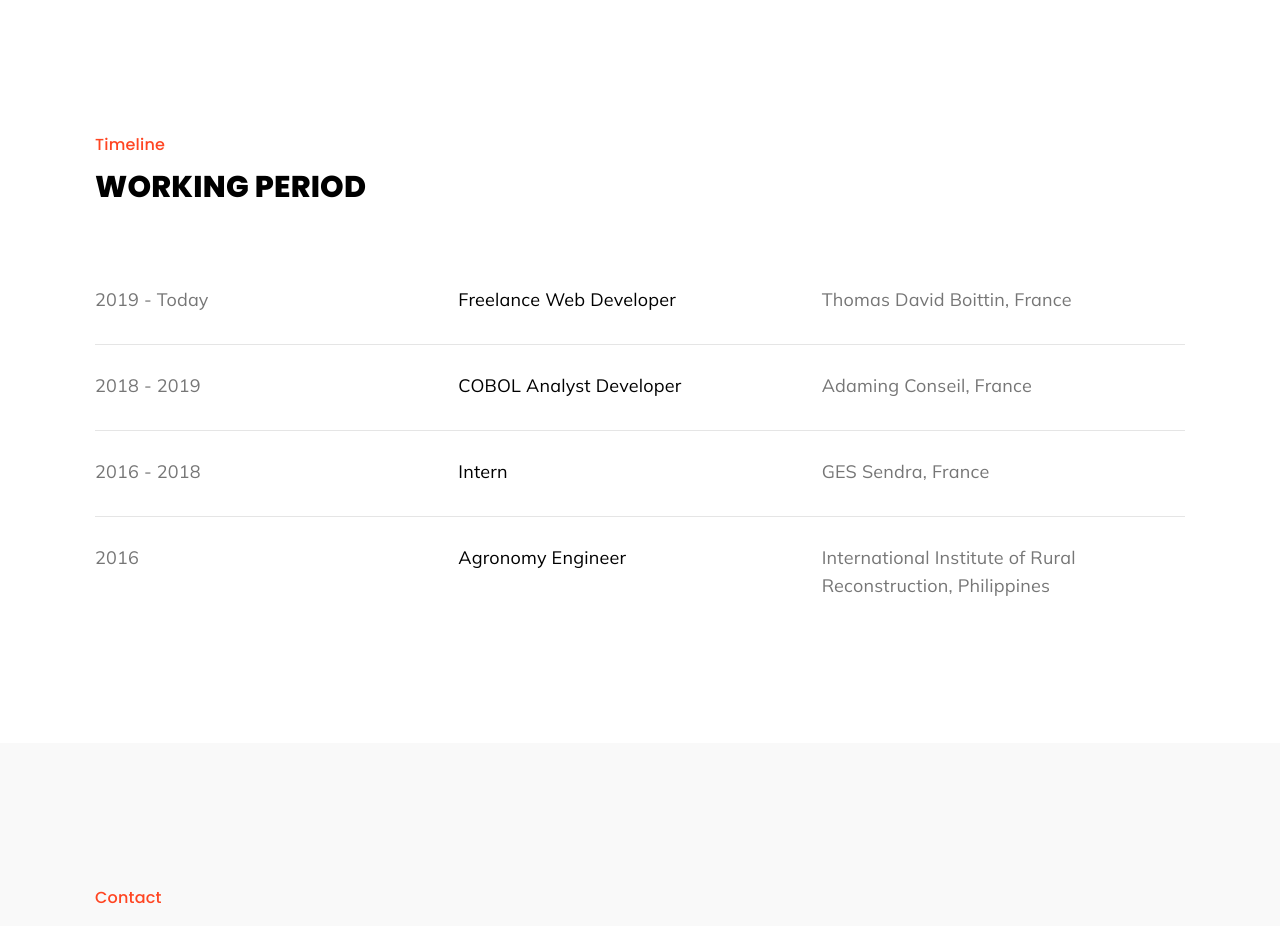
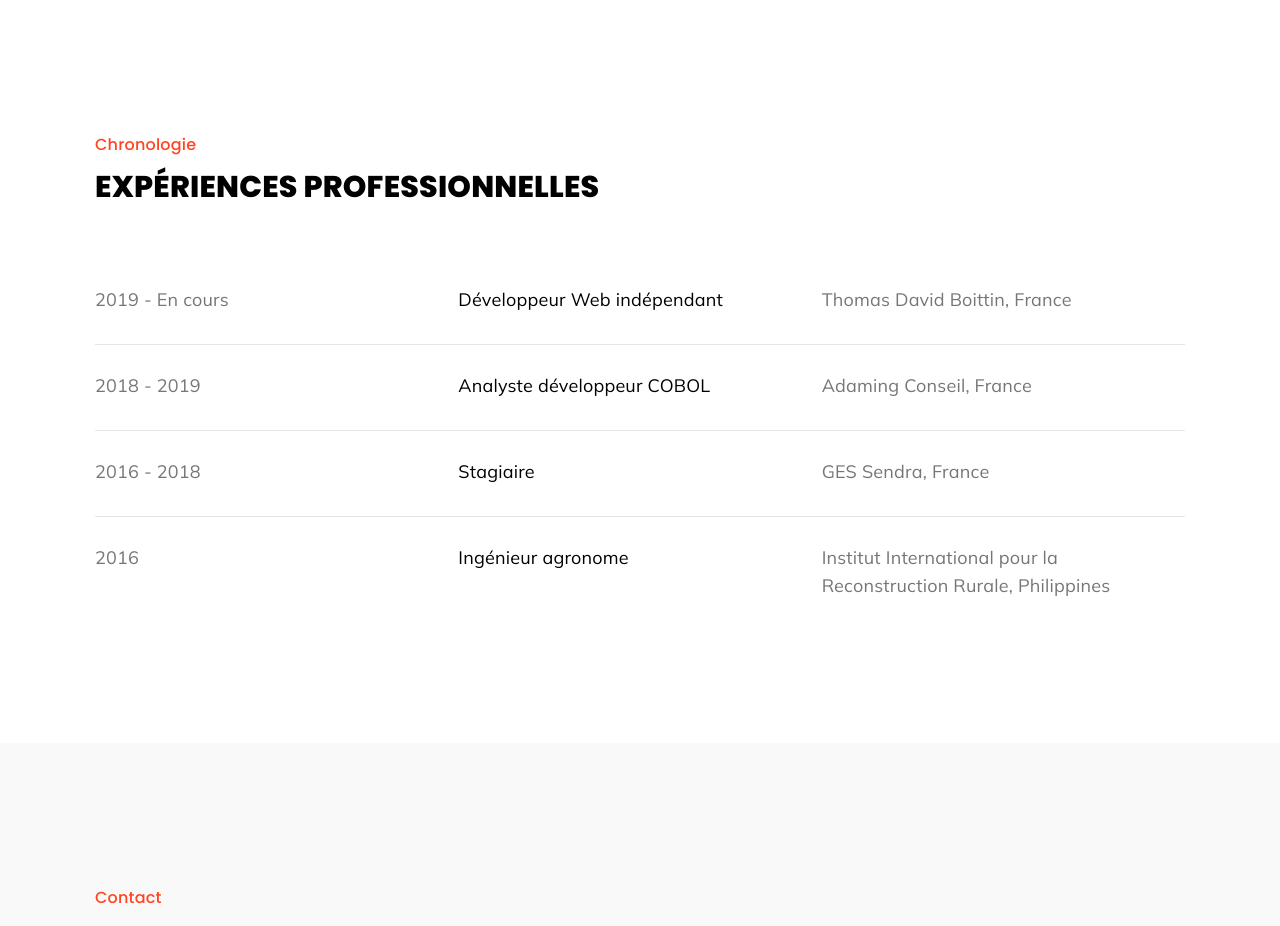
Before and after one commit to tboittin/kura-website, a Next.js app: page / in a window 1280 px wide. Shown: the part 2700-3626 px from the top of the page. Built offline with nearby package versions, Linux system fonts and the light colour scheme.

Commit message:
timeline i18n

```diff
--- a/components/elements/Timeline.js
+++ b/components/elements/Timeline.js
@@ -2,19 +2,19 @@ import React from "react"
 
 import TIMELINE from '../../data/TIMELINE.json'
 
-const Timeline = () => {
+const Timeline = ({ languageContent, locale }) => {
   return (
     <div>
       <div className="kura_tm_section" id="timeline">
         <div className="kura_tm_timeline">
           <div className="container">
             <div className="kura_tm_main_title">
-              <span>Timeline</span>
-              <h3>Working Period</h3>
+              <span>{languageContent.timelineTitle}</span>
+              <h3>{languageContent.timelineSubtitle}</h3>
             </div>
             <div className="timeline_list">
               <ul>
-                  {TIMELINE && TIMELINE.map((time, index) => (
+                  {TIMELINE[locale] && TIMELINE[locale].map((time, index) => (
                       <li className="wow fadeInUp" data-wow-duration=".7s" key={index}>
                       <div className="list_inner">
                         <span>{time.period}</span>
--- a/data/LANGUAGE_CONTENT.json
+++ b/data/LANGUAGE_CONTENT.json
@@ -1,6 +1,5 @@
 {
   "fr": {
-    "greeting": "salut",
     "job": "Développeur Web",
     "portfolioSubtitle": "Projets précédents",
     "externalLink": "Lien Externe",
@@ -8,10 +7,11 @@
     "skillSubtitle": "Voici quelques outils que j'utilise pour créer des applications web.",
     "skillLanguages": "Langages",
     "skillTools": "Outils",
-    "skillSoftSkills": "Soft Skills"
+    "skillSoftSkills": "Soft Skills",
+    "timelineTitle": "Chronologie",
+    "timelineSubtitle" : "Expériences professionnelles"
   },
   "en-US": {
-    "greeting": "hello",
     "job": "Web Developer",
     "portfolioSubtitle": "Selected Works",
     "externalLink": "External Link",
@@ -19,6 +19,8 @@
     "skillSubtitle": "Here are some tools that I use to create web applications.",
     "skillLanguages": "Languages",
     "skillTools": "Tools",
-    "skillSoftSkills": "Soft Skills"
+    "skillSoftSkills": "Soft Skills",
+    "timelineTitle": "Timeline",
+    "timelineSubtitle" : "Working Period"
   }
 }
--- a/data/TIMELINE.json
+++ b/data/TIMELINE.json
@@ -1,4 +1,5 @@
-[
+{
+  "en-US": [
     {
       "period": "2019 - Today",
       "role": "Freelance Web Developer",
@@ -23,4 +24,31 @@
       "company": "International Institute of Rural Reconstruction",
       "location": "Philippines"
     }
+  ],
+  "fr": [
+    {
+      "period": "2019 - En cours",
+      "role": "Développeur Web indépendant",
+      "company": "Thomas David Boittin",
+      "location": "France"
+    },
+    {
+      "period": "2018 - 2019",
+      "role": "Analyste développeur COBOL",
+      "company": "Adaming Conseil",
+      "location": "France"
+    },
+    {
+      "period": "2016 - 2018",
+      "role": "Stagiaire",
+      "company": "GES Sendra",
+      "location": "France"
+    },
+    {
+      "period": "2016",
+      "role": "Ingénieur agronome",
+      "company": "Institut International pour la Reconstruction Rurale",
+      "location": "Philippines"
+    }
   ]
+}
```
Lines whose indentation alone changed are shown as unchanged.
